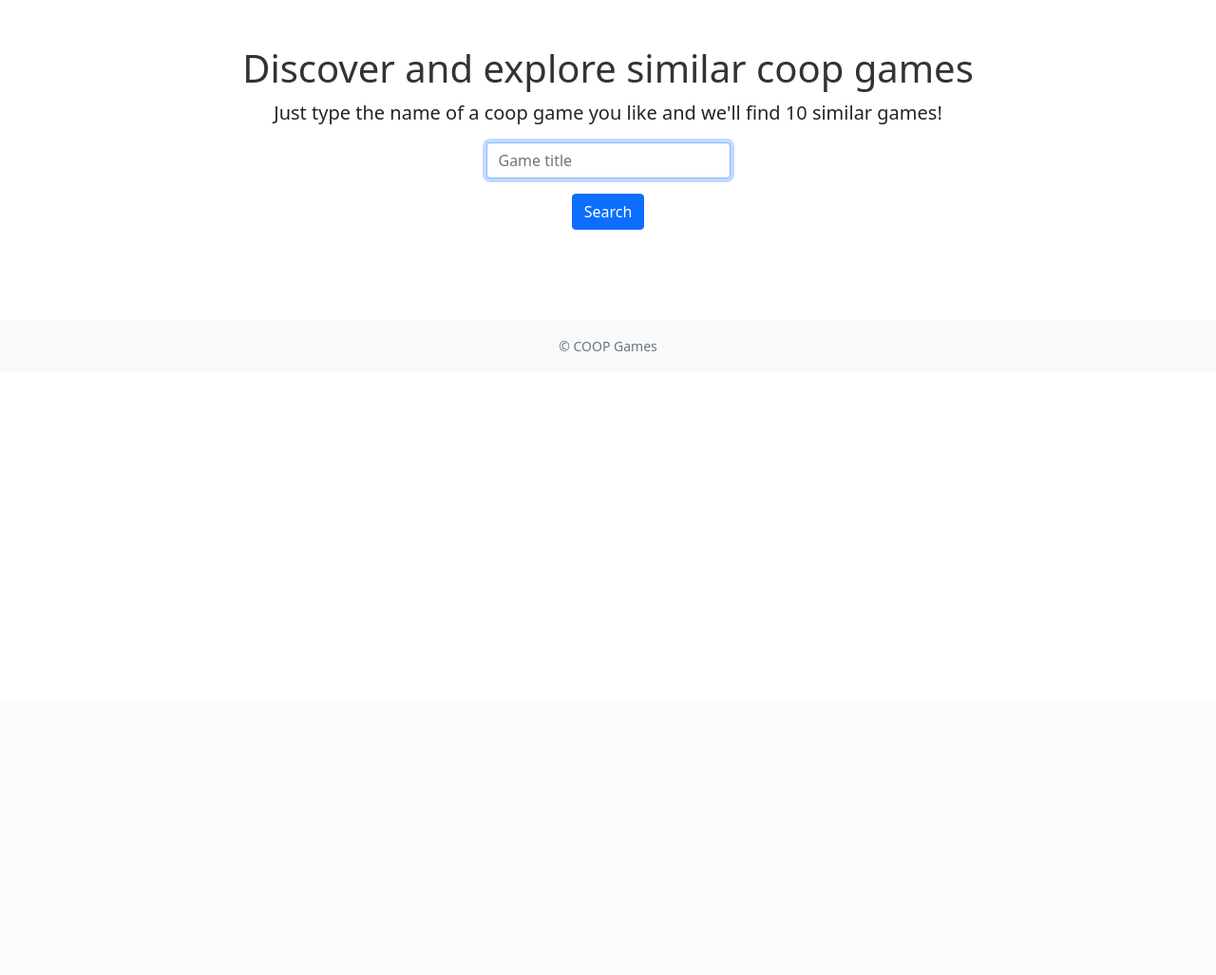
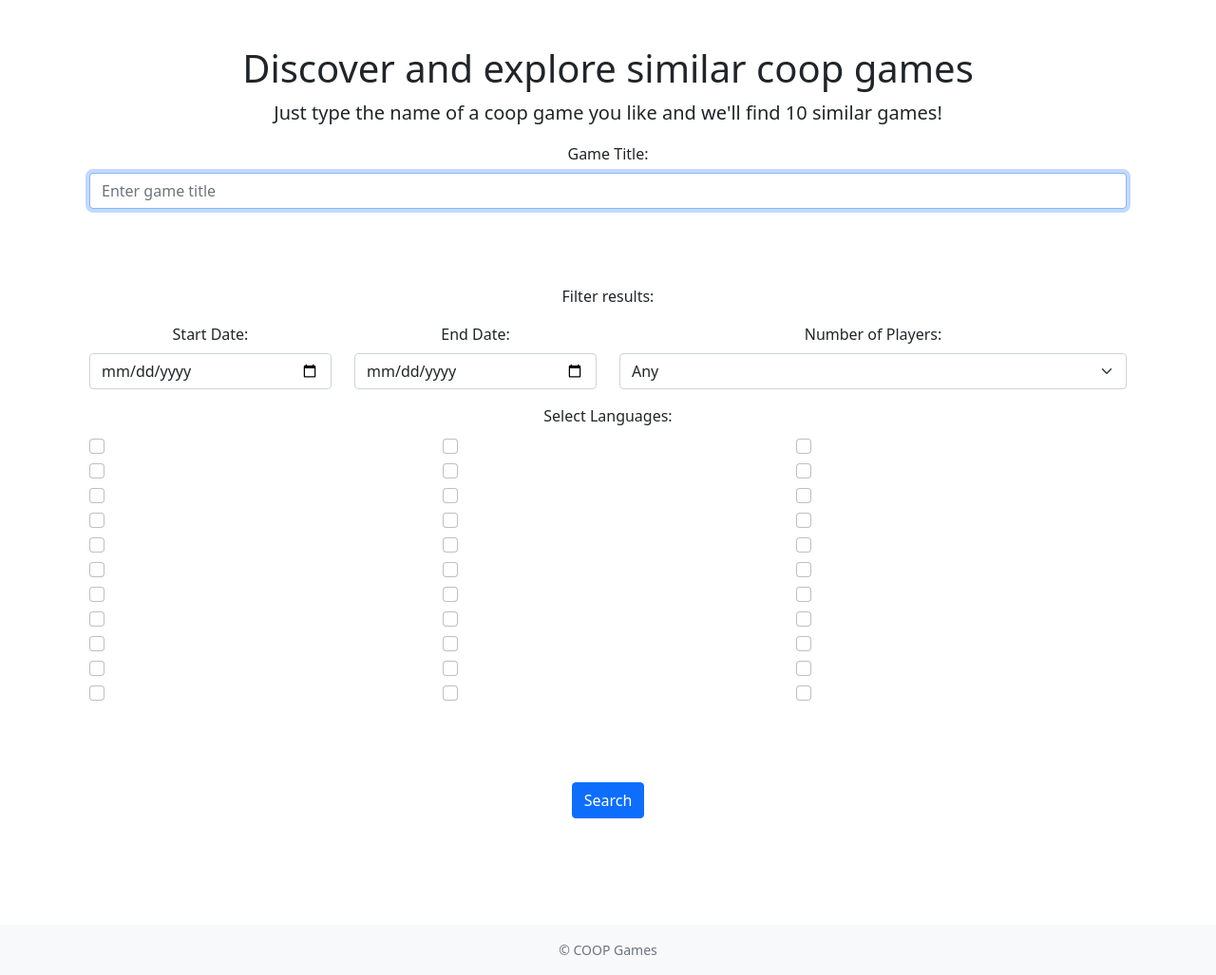
Before and after one commit to gabrielcampos21/cs50_project, a Flask app: template templates/index.html in a window 1280 px wide. Shown: the part 60-1087 px from the top of the page at 95% size. Before the commit the page ends 430 px from the top, so only its background shows below. Run offline with Flask 3, Linux system fonts and the light colour scheme; the template is opened without the code that fills it, so the values that code supplies are empty; parts of the project's set-up code (start-up, migrations or seed data) failed here and were passed over; some libraries are stand-ins or nearby versions.

Commit message:
visuals rework + basic filter ui

```diff
--- a/app.py
+++ b/app.py
@@ -20,6 +20,17 @@ def search():
 
 @app.route("/", methods=["GET"])
 def index():
-    return render_template("index.html")
+    return render_template("index.html", player_counts = ['1 Player', '2 Players', '3+ Players'], languages=recommender.get_all_languages())
+
+
+# TODO
+# Filter by year of release 'Release date'
+# Filter by number of owners 'Estimated owners'
+# Filter by number of users rates 'Positive' + 'Negative'
+# Filter by minimum positive rate 'Positive' / 'Positive' + 'Negative'
+# Filter by category/tags 'Categories' 'Tags'
+# Filter by language 'Supported languages'
+# Filter by game genre 'Genres'
+# Filter by price 'Price'
 
 app.run(debug=True)
--- a/recommender.py
+++ b/recommender.py
@@ -4,6 +4,8 @@ import pandas as pd
 cosine_sim_filename = "cosine_similarity_matrix.pkl"
 df_filename = "df.pkl"
 indices_filename = "indices.pkl"
+
+all_languages = []
 
 with open(cosine_sim_filename, 'rb') as pickle_file:
     cosine_sim = pickle.load(pickle_file)
@@ -16,6 +18,34 @@ with open(indices_filename, 'rb') as pickle_file:
 
 def complete(text):
     return indices[indices.index.str.find(text) != -1]
+
+def get_all_languages():
+    global all_languages
+    if (len(all_languages) > 0):
+        return all_languages
+
+    # Mapping for combining languages
+    language_mapping = {
+        'Portuguese - Brazil': 'Portuguese',
+        'Portuguese - Portugal': 'Portuguese',
+        'Spanish - Latin America': 'Spanish',
+        'Spanish - Spain': 'Spanish',
+    }
+
+    # Iterate through each row in the Series and extend the all_languages list
+    for languages in df['Supported languages']:
+        languages = languages.replace('[', '').replace(']', '').replace("'", '').split(',')
+        languages = [language.strip() for language in languages]
+
+        # Apply language mapping
+        languages = [language_mapping.get(language, language) for language in languages]
+
+        all_languages.extend(languages)
+
+    # Use set to get unique language names
+    all_languages = list(set(all_languages))
+    all_languages.sort()
+    return all_languages
 
 # Function that takes in game title as input and outputs top 10 most similar games
 def get_recommendations(name, cosine_sim=cosine_sim):
--- a/static/styles.css
+++ b/static/styles.css
@@ -1,50 +1,9 @@
-.nav-scroller {
-    position: relative;
-    z-index: 2;
-    height: 2.75rem;
-    overflow-y: hidden;
-  }
-
-  .nav-scroller .nav {
-    display: flex;
-    flex-wrap: nowrap;
-    padding-bottom: 1rem;
-    margin-top: -1px;
-    overflow-x: auto;
-    text-align: center;
-    white-space: nowrap;
-    -webkit-overflow-scrolling: touch;
-  }
-
-
-h1 {
-    color: #333;
+.b-game-divider {
+    width: 100%;
+    height: 2rem;
 }
 
-.alert {
-    background-color: #ffc107;
-    color: #333;
-    padding: 10px;
-    margin-top: 10px;
-    margin-bottom: 10px;
+.b-divider {
+    width: 100%;
+    height: 4rem;
 }
-
-ol {
-    list-style-type: none;
-    padding: 0;
-}
-
-li {
-    margin-bottom: 10px;
-    padding: 10px;
-    background-color: #fff;
-    border: 1px solid #e61d1d;
-    border-radius: 7px;
-    box-shadow: 0px 2px 4px rgba(0, 0, 0, 0.1);
-
-    transition: background-color 0.3s;
-}
-
-li:hover {
-    background-color: #f3f3f300;
-}
--- a/templates/index.html
+++ b/templates/index.html
@@ -14,11 +14,55 @@
         <h1>Discover and explore similar coop games</h1>
         <p class="lead">Just type the name of a coop game you like and we'll find 10 similar games!</p>
       </main>
-    <form action="/search" method="post">
-        <div class="mb-3">
-            <input autocomplete="off" autofocus class="form-control mx-auto w-auto" id="title" name="title" placeholder="Game title" type="text">
+      <form action="/search" method="post" class="container">
+        <div class="row">
+            <div class="mb-3">
+                <label for="title" class="form-label">Game Title:</label>
+                <input autocomplete="off" autofocus class="form-control" id="title" name="title" type="text" placeholder="Enter game title">
+            </div>
+            <div class="b-divider"></div>
+            <p>Filter results:</p>
+            <div class="col-md-3 mb-3">
+                <label for="release-date-start" class="form-label">Start Date:</label>
+                <input type="date" class="form-control" id="release-date-start" name="release-date-start">
+            </div>
+            <div class="col-md-3 mb-3">
+                <label for="release-date-end" class="form-label">End Date:</label>
+                <input type="date" class="form-control" id="release-date-end" name="release-date-end">
+            </div>
+            <div class="col-md-6 mb-3">
+                <label for="num-players" class="form-label">Number of Players:</label>
+                <select class="form-select" id="num-players" name="num-players">
+                    <option value="">Any</option>
+                    {% for count in player_counts %}
+                        <option value="{{ count }}">{{ count }} Player{% if count != 1 %}s{% endif %}</option>
+                    {% endfor %}
+                </select>
+            </div>
         </div>
-        <button class="btn btn-primary" type="submit">Search</button>
+        <div class="row">
+            <div class="mb-3">
+                <label class="form-label">Select Languages:</label>
+                <div class="row">
+                    {% for i in range(3) %}
+                        <div class="col-md-4">
+                            {% for j in range(i*11, (i+1)*11) %}
+                                <div class="form-check">
+                                    <input class="form-check-input" type="checkbox" value="{{ languages[j] }}" id="{{ languages[j] }}" name="selected-languages[]">
+                                    <label class="form-check-label">
+                                        {{ languages[j] }}
+                                    </label>
+                                </div>
+                            {% endfor %}
+                        </div>
+                    {% endfor %}
+                </div>
+            </div>
+            <div class="mb-lg-3">
+                <div class="b-divider"></div>
+                <button class="btn btn-primary" type="submit">Search</button>
+            </div>
+        </div>
     </form>
     <script>
         $(function() {
```
Also changed, not shown: bootstrap-examples.txt (+7 -0 lines), templates/search.html (+15 -12 lines), 1 other file.
